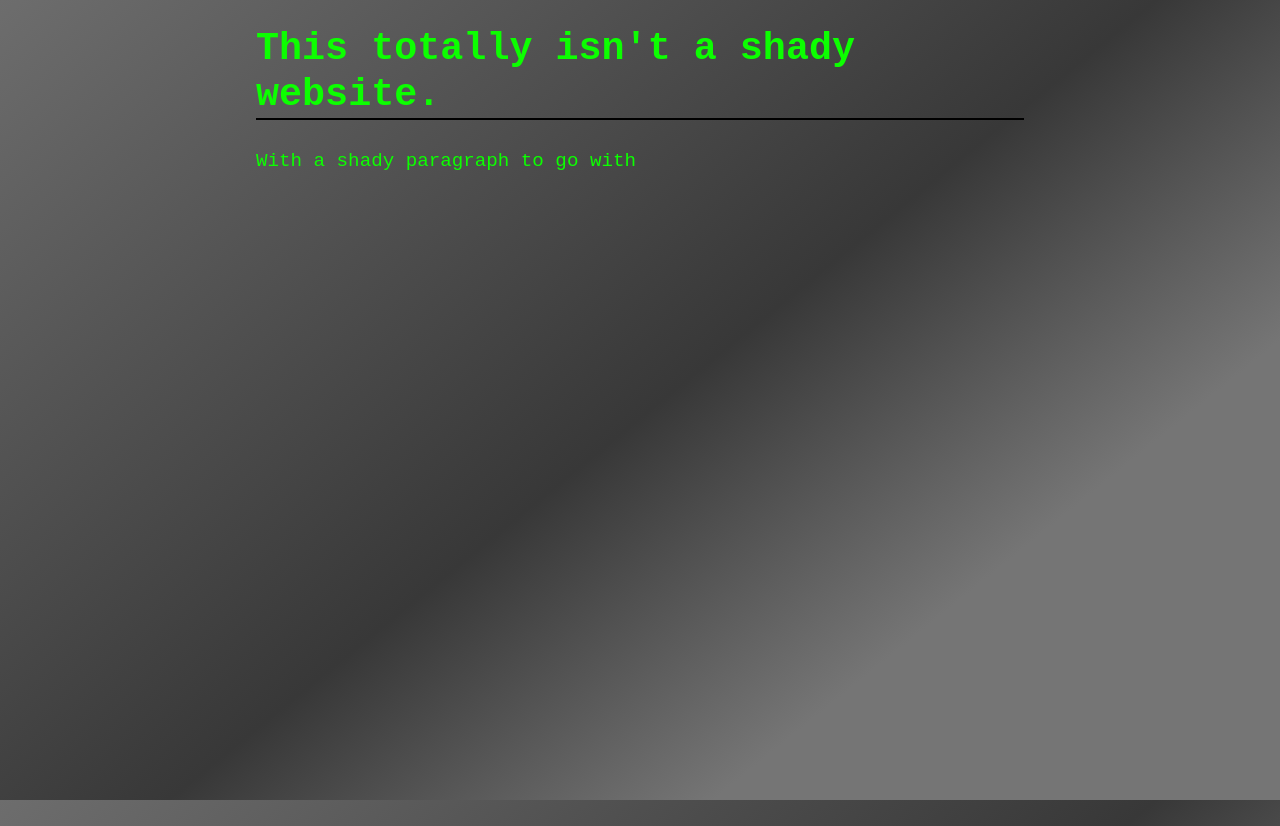
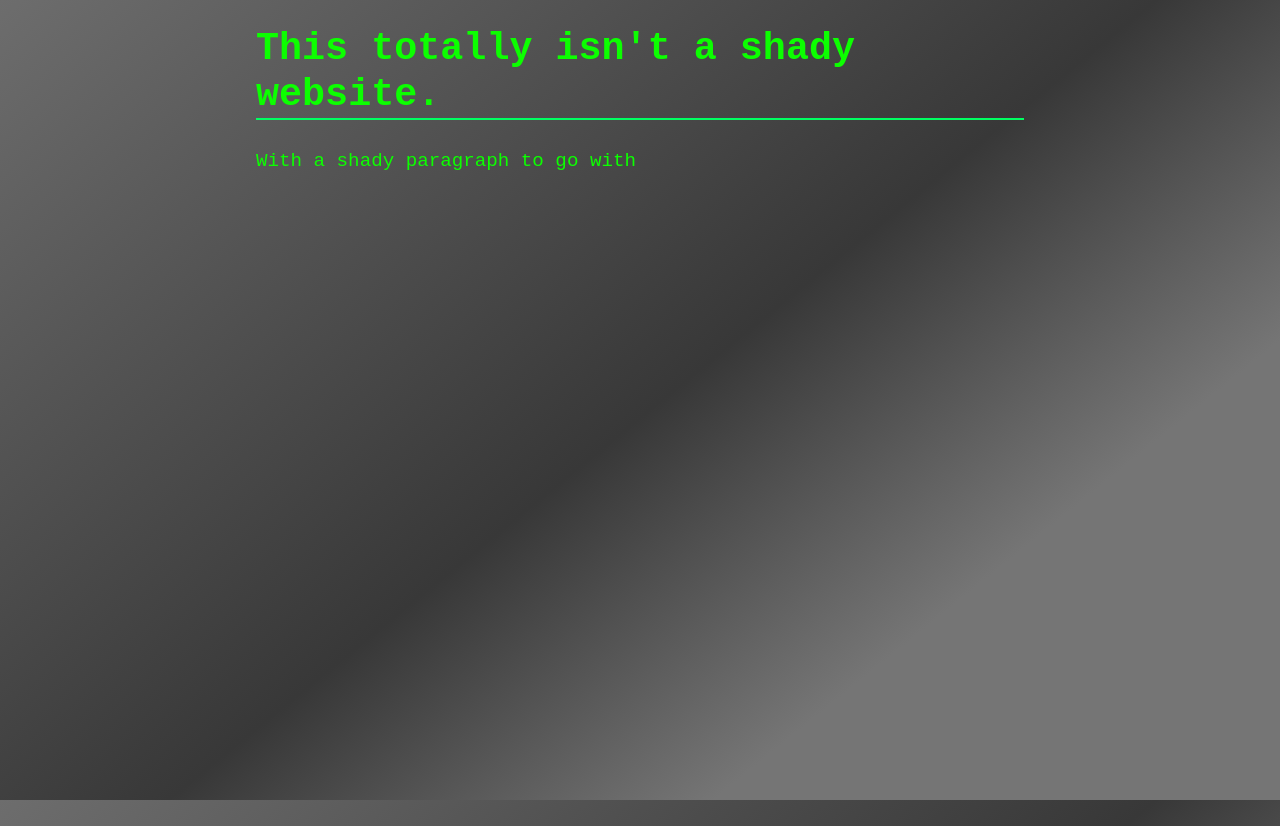
Before and after one commit to benrob0329/totallynotashadyweb.site, a plain HTML site: page index.html in a window 1280 px wide. Drawn offline with Linux system fonts and the light colour scheme; a web font is replaced by a local one.

Commit message:
change colour of heading underlines

```diff
--- a/css/index.css
+++ b/css/index.css
@@ -24,11 +24,11 @@ body {
 
 h1, h2, h3 {
 	line-height:1.2;
-	border-bottom: 1px solid black;
+	border-bottom: 1px solid #00ff61;
 }
 
 h1 {
-	border-bottom: 2px solid black;
+	border-bottom: 2px solid #00ff61;
 	/* This overrides the 1px bottom border from previous section */
 }
 
```
